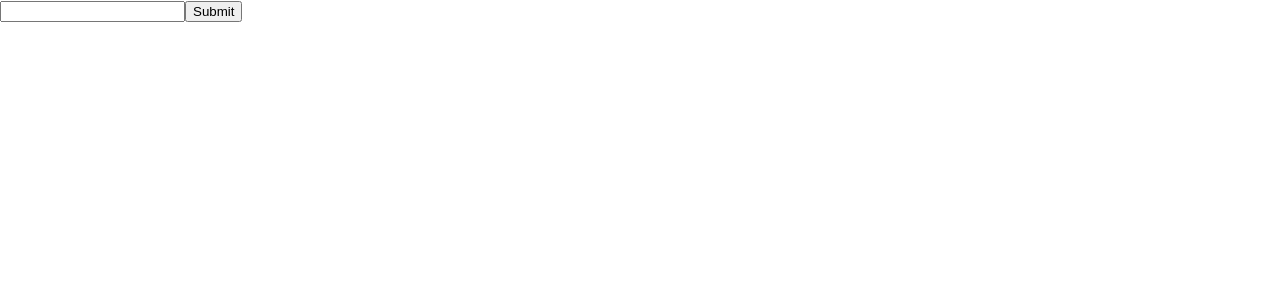
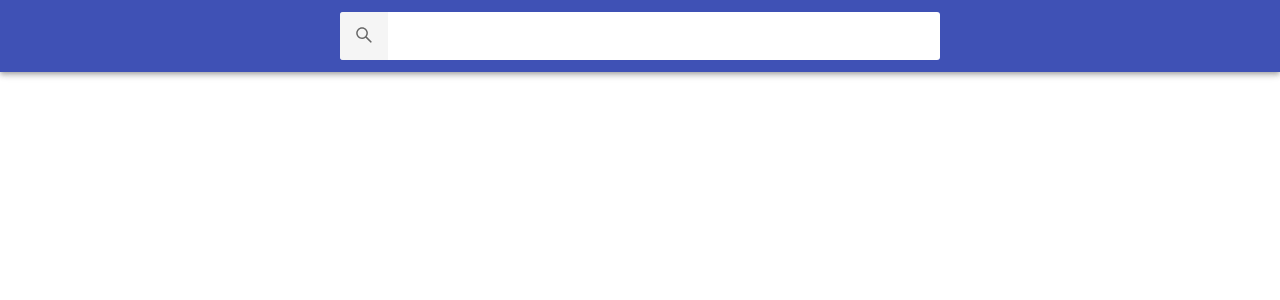
Before and after one commit to bohdan-ryzhko/goit-react-hw-03-image-finder, a React (Create React App) app: page / in a window 1280 px wide. Shown: the top 300 px of the page. Built offline with nearby package versions, Linux system fonts and the light colour scheme.

Commit message:
add component SearchForm, install react-icons

```diff
--- a/package.json
+++ b/package.json
@@ -10,6 +10,7 @@
     "formik": "^2.2.9",
     "react": "^18.1.0",
     "react-dom": "^18.1.0",
+    "react-icons": "^4.8.0",
     "react-scripts": "5.0.1",
     "web-vitals": "^2.1.3",
     "yup": "^1.0.2"
--- a/src/components/App.jsx
+++ b/src/components/App.jsx
@@ -3,15 +3,19 @@ import { Searchbar } from "./Searchbar/Searchbar";
 
 export class App extends Component {
 
-  handleSubmit = data => {
-    console.log(data);
+  state = {
+    searchQuery: "",
+  }
+
+  handleSubmit = ({ searchQuery }) => {
+    this.setState({ searchQuery });
   }
 
   render() {
     return (
-      <>
+      <div className="App">
         <Searchbar onSubmit={this.handleSubmit} />
-      </>
+      </div>
     );
   }
 };
--- /dev/null
+++ b/src/components/SearchForm/SearchForm.jsx
@@ -0,0 +1,43 @@
+import { Component } from "react";
+import { Field, Form, Formik } from 'formik';
+import { object, string } from 'yup';
+import { AiOutlineSearch } from "react-icons/ai";
+
+const initialValues = { searchQuery: "" };
+
+const validationSchema = object().shape({
+	searchQuery: string().required()
+})
+
+export class SearchForm extends Component {
+
+	submitForm = (values, { resetForm }) => {
+		this.props.onSubmit(values);
+		resetForm();
+	}
+
+	render() {
+		return (
+			<>
+				<Formik
+					initialValues={initialValues}
+					validationSchema={validationSchema}
+					onSubmit={this.submitForm}
+				>
+					<Form className="SearchForm">
+						<button className="SearchForm-button" type="submit">
+							<AiOutlineSearch size={20} />
+						</button>
+						<label className="" htmlFor="searchQuery">
+							<Field
+								id="searchQuery"
+								className="SearchForm-input"
+								type="text"
+								name="searchQuery" />
+						</label>
+					</Form>
+				</Formik>
+			</>
+		)
+	}
+}
--- a/src/components/Searchbar/Searchbar.jsx
+++ b/src/components/Searchbar/Searchbar.jsx
@@ -1,28 +1,10 @@
-import { Component } from "react";
-import { Field, Form, Formik } from 'formik';
+import { SearchForm } from "components/SearchForm/SearchForm";
 
-const initialValues = { searchQuery: '' };
+export const Searchbar = ({ onSubmit }) => {
 
-export class Searchbar extends Component {
-
-	submitForm = (values, { resetForm }) => {
-		this.props.onSubmit(values);
-		resetForm();
-	}
-
-	render() {
-		return (
-			<>
-				<Formik
-					initialValues={initialValues}
-					onSubmit={this.submitForm}
-				>
-					<Form>
-						<Field type="text" name="searchQuery" />
-						<button type="submit">Submit</button>
-					</Form>
-				</Formik>
-			</>
-		)
-	}
+	return (
+		<div className="Searchbar">
+			<SearchForm onSubmit={onSubmit} />
+		</div>
+	)
 }
--- a/src/index.css
+++ b/src/index.css
@@ -78,10 +78,6 @@ img {
   width: 48px;
   height: 48px;
   border: 0;
-  background-image: url('https://image.flaticon.com/icons/svg/149/149852.svg');
-  background-size: 40%;
-  background-repeat: no-repeat;
-  background-position: center;
   opacity: 0.6;
   transition: opacity 250ms cubic-bezier(0.4, 0, 0.2, 1);
   cursor: pointer;
```
Also changed, not shown: 1 other file (tests, documents, lock files or other folders).
